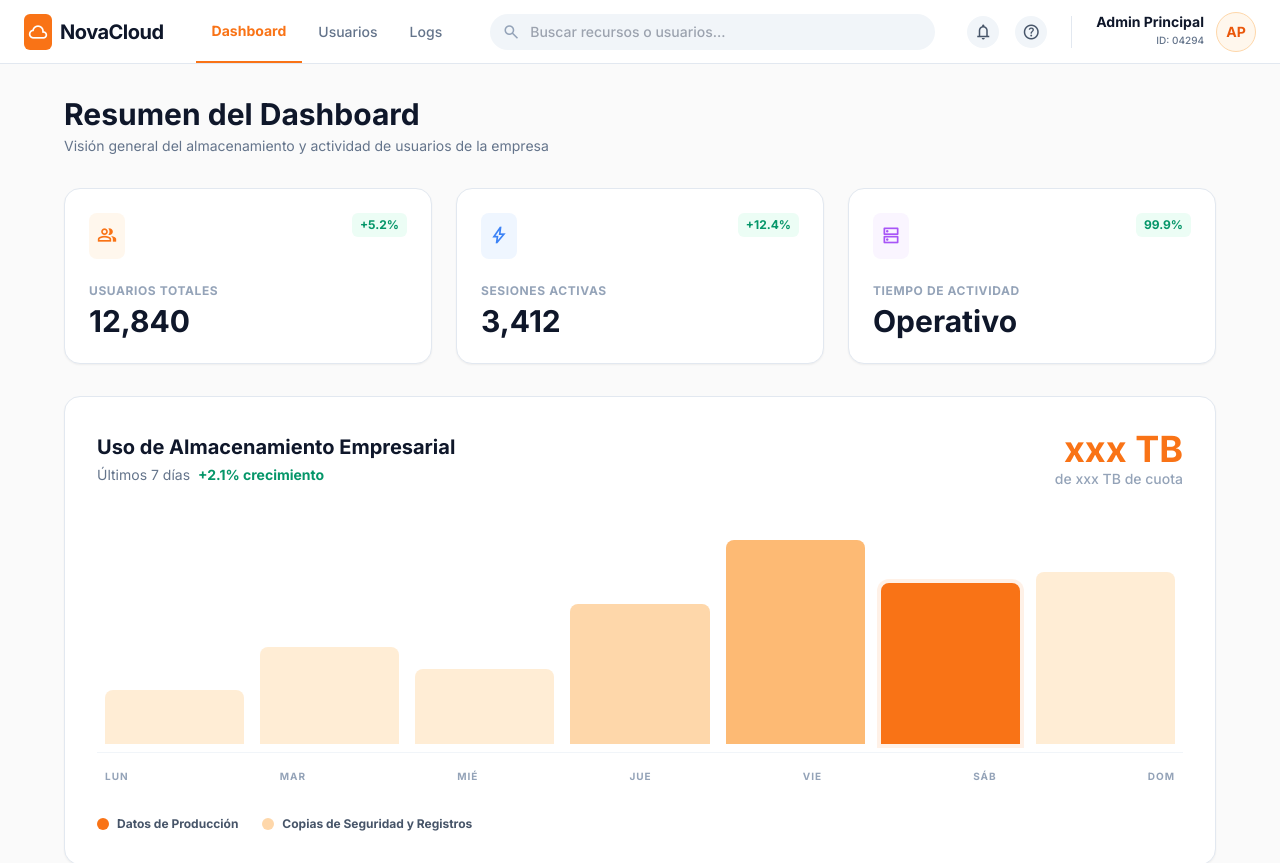
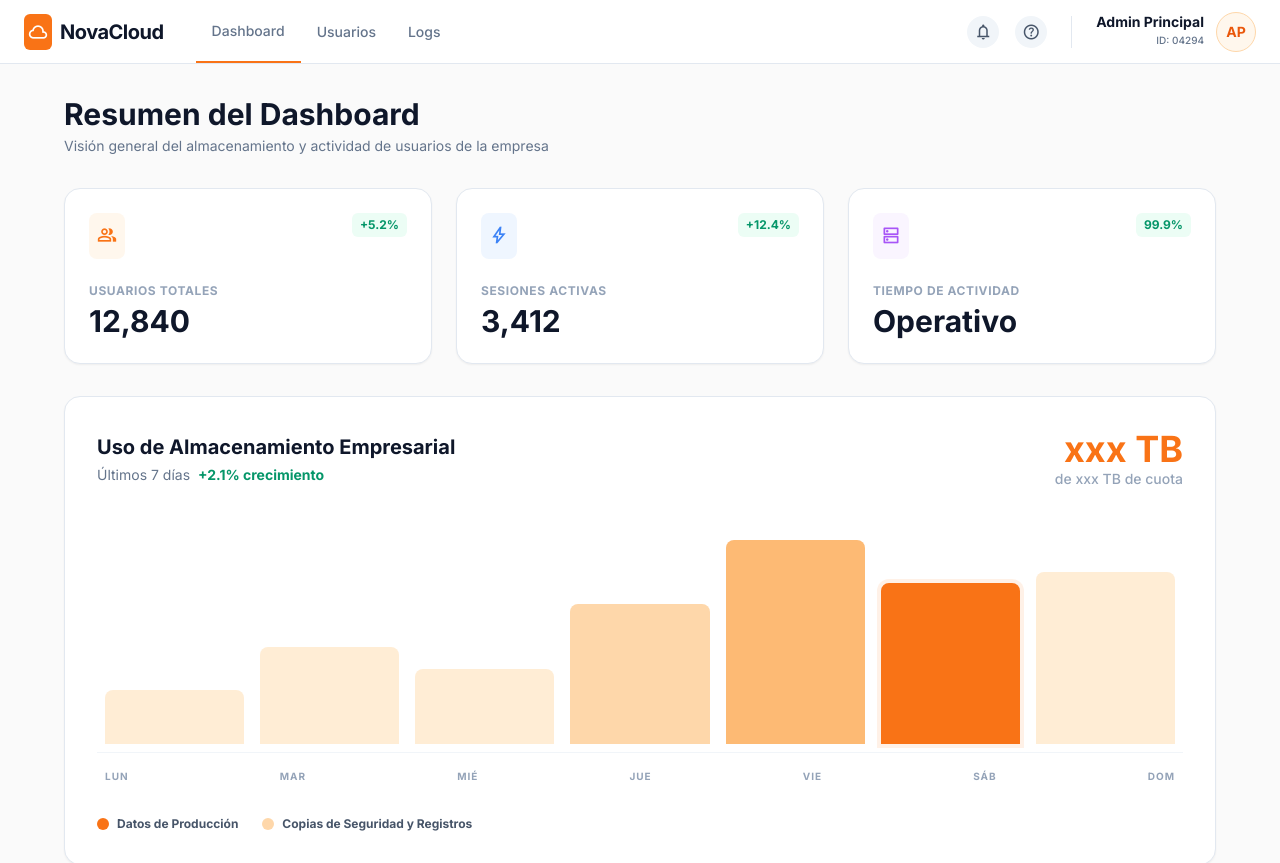
Before and after one commit to Elteclass/NovaCloud-AuraTech, an Angular app in the folder frontend/novacloud-web/: page /admin/dashboard in a window 1280 px wide. Shown: the top 863 px of the page. Built offline with nearby package versions, Linux system fonts and the light colour scheme; sample sign-in values are in the browser's storage.

Commit message:
feat(admin): agregar barra de búsqueda dinámica y ampliar su tamaño en el layout

```diff
--- a/frontend/novacloud-web/src/app/features/admin/admin-layout/admin-layout.html
+++ b/frontend/novacloud-web/src/app/features/admin/admin-layout/admin-layout.html
@@ -1,6 +1,7 @@
 <div class="min-h-screen bg-[#fafafa] flex flex-col font-display">
   <header class="bg-white h-16 border-b border-slate-200 flex items-center justify-between px-6 shrink-0 sticky top-0 z-50">
 
+    <!-- Left: Logo + Nav -->
     <div class="flex items-center gap-8 h-full">
       <div class="flex items-center gap-2">
         <div class="bg-orange-500 text-white p-1 rounded-md flex items-center justify-center">
@@ -10,19 +11,44 @@
       </div>
 
       <nav class="hidden md:flex items-center h-full">
-        <a routerLink="/admin/dashboard" class="h-full flex items-center px-4 text-sm font-bold text-orange-500 border-b-2 border-orange-500">Dashboard</a>
-        <a href="#" class="h-full flex items-center px-4 text-sm font-medium text-slate-500 hover:text-slate-900 transition-colors">Usuarios</a>
-        <a href="#" class="h-full flex items-center px-4 text-sm font-medium text-slate-500 hover:text-slate-900 transition-colors">Logs</a>
+        <a
+          routerLink="/admin/dashboard"
+          routerLinkActive="text-orange-500 border-b-2 border-orange-500 font-bold"
+          [routerLinkActiveOptions]="{ exact: true }"
+          class="h-full flex items-center px-4 text-sm font-medium text-slate-500 hover:text-slate-900 transition-colors"
+        >Dashboard</a>
+
+        <a
+          routerLink="/admin/users"
+          routerLinkActive="text-orange-500 border-b-2 border-orange-500 font-bold"
+          class="h-full flex items-center px-4 text-sm font-medium text-slate-500 hover:text-slate-900 transition-colors"
+        >Usuarios</a>
+
+        <a
+          href="#"
+          class="h-full flex items-center px-4 text-sm font-medium text-slate-500 hover:text-slate-900 transition-colors"
+        >Logs</a>
       </nav>
     </div>
 
-    <div class="hidden lg:flex flex-1 max-w-md mx-8">
-      <div class="relative w-full">
-        <span class="material-symbols-outlined absolute left-3 top-1/2 -translate-y-1/2 text-slate-400 text-lg">search</span>
-        <input type="text" placeholder="Buscar recursos o usuarios..." class="w-full bg-slate-100 text-sm rounded-full pl-10 pr-4 py-2 font-medium text-slate-700 focus:outline-none focus:ring-2 focus:ring-orange-500/20 transition-all">
+    <!-- Center: Search bar — only in Users section -->
+    @if (isUsersSection()) {
+      <div class="hidden lg:flex flex-1 max-w-sm mx-8">
+        <div class="relative w-full">
+          <span class="material-symbols-outlined absolute left-3 top-1/2 -translate-y-1/2 text-slate-400 text-lg pointer-events-none">search</span>
+          <input
+            id="search-usuarios"
+            type="text"
+            placeholder="Buscar usuarios..."
+            [value]="searchValue"
+            (input)="onSearch($any($event.target).value)"
+            class="w-full bg-slate-100 text-sm rounded-full pl-10 pr-4 py-2 font-medium text-slate-700 focus:outline-none focus:ring-2 focus:ring-orange-500/20 focus:bg-white transition-all duration-200"
+          />
+        </div>
       </div>
-    </div>
+    }
 
+    <!-- Right: Actions + Avatar -->
     <div class="flex items-center gap-4">
       <button class="w-8 h-8 flex items-center justify-center rounded-full bg-slate-100 text-slate-600 hover:bg-slate-200 transition-colors">
         <span class="material-symbols-outlined text-[18px]">notifications</span>
```
